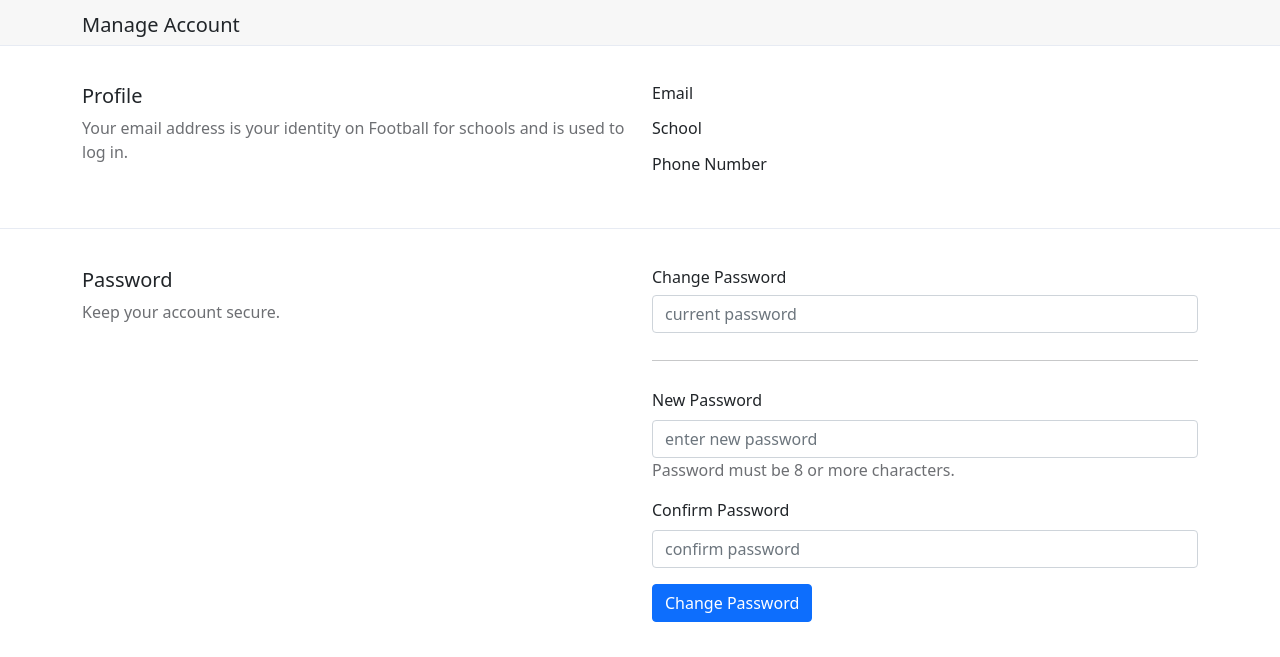
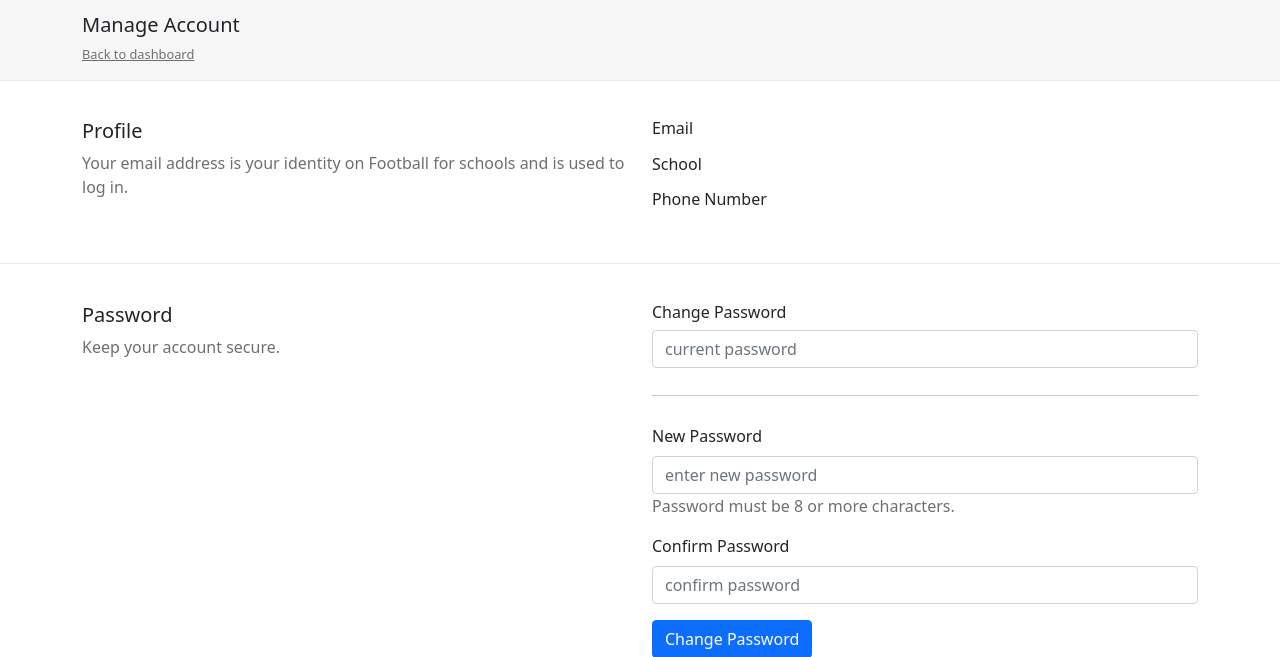
Before and after one commit to vsangil/football-for-schools-2, a Flask app: page /my-account in a window 1280 px wide. Shown: the part 62-719 px from the top of the page. Run offline with Flask 2, Linux system fonts and the light colour scheme; some libraries are stand-ins or nearby versions.

Commit message:
Update edit_coach.html template

```diff
--- a/templates/edit_coach.html
+++ b/templates/edit_coach.html
@@ -2,6 +2,11 @@
 <div class="manage-account-header" class="container-fluid">
     <div class="container">
         <h5>Manage Account</h5>
+        {% if current_user.admin == 1: %}
+        <a class="back-to" href="{{url_for('admin_view')}}"><p>Back to dashboard</p></a>
+        {% else: %}
+        <a class="back-to" href="{{url_for('coach_view')}}"><p>Back to dashboard</p></a>
+        {% endif %}
     </div>
 </div>
 <div class="manage-account-headers container-fluid">
```
